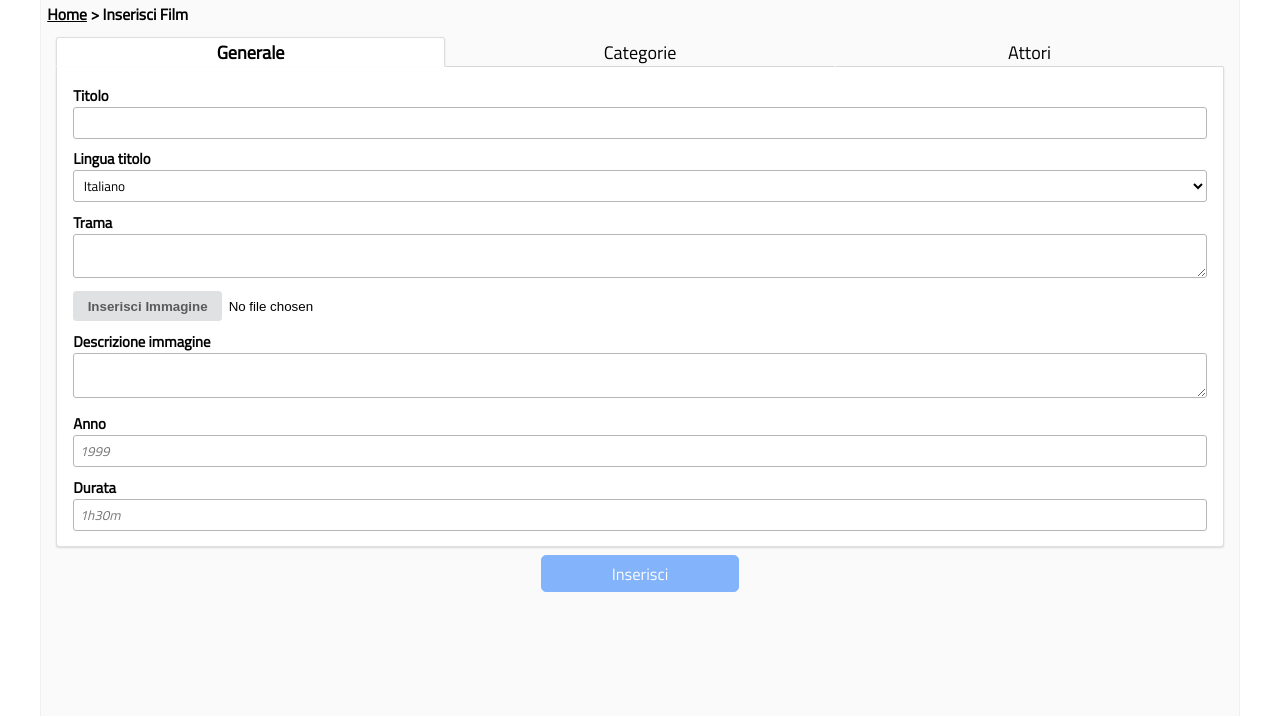
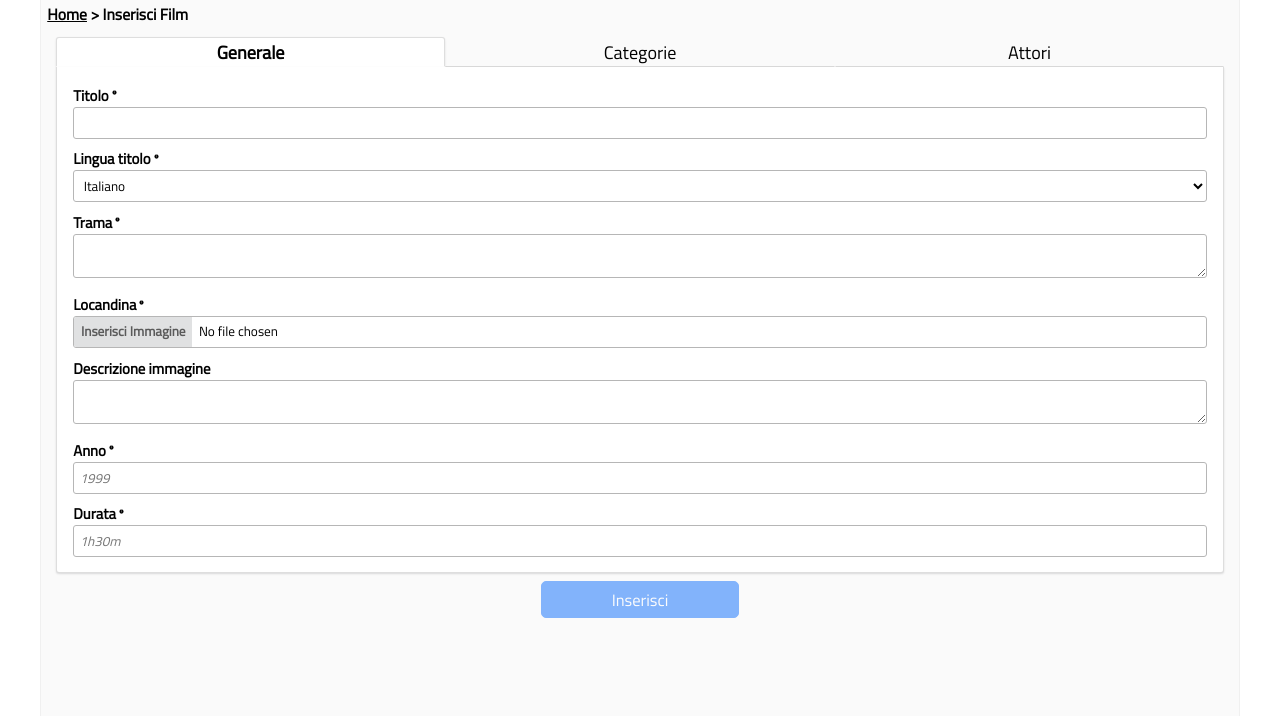
Before and after one commit to alessioberton/TecWeb2021, a PHP site: page /html/pagine_utente/inserisci_film.php in a window 1280 px wide. Shown: the part 82-800 px from the top of the page. Run offline with PHP 8.4, Linux system fonts and the light colour scheme.

Commit message:
Miglioramento form inserimento film

```diff
--- a/css/main.css
+++ b/css/main.css
@@ -431,18 +431,41 @@ header #movieSelect #movieSuggestionList img {
 	padding-bottom: 0.4em;
 }
 
+.file-input.text-input input {
+	padding-left: 0px;
+}
+
 .file-input input::before {
 	content: "Inserisci Immagine";
 	display: inline-block;
 	background: #e0e1e2;
-	border: 1px solid #e0e1e2;
+
 	color: rgba(0, 0, 0, 0.6);
-	border-radius: 3px;
-	padding: 0.5em 1em;
+
+	text-align: center;
+	padding: 0em 0.5em;
+	padding-top: 0.3em;
+
 	cursor: pointer;
 	font-size: 1em;
 	font-weight: bold;
 	margin-right: 0.5em;
+	height: 100%;
+}
+
+.file-input.error input::before {
+	background-color: rgb(134, 22, 22);
+	color: white;
+}
+
+.text-input label.required,
+.checkbox-group legend.required {
+	background-image: url("../img/icons/danger_icon.svg");
+	background-position: right;
+	background-position-y: 0.45em;
+	background-repeat: no-repeat;
+	background-size: 0.35em;
+	padding-right: 0.55em;
 }
 
 .text-input {
@@ -509,6 +532,15 @@ header #movieSelect #movieSuggestionList img {
 	margin: 0.4em 0em;
 	padding: 0.2em 0.6em;
 	border-radius: 3px;
+}
+
+.checkbox-group.error {
+	border-color: #9f3a38;
+	background-color: #fff6f6;
+}
+
+.checkbox-group.error > legend {
+	color: #9f3a38;
 }
 
 .checkbox-group > legend {
--- a/html/componenti/main.js
+++ b/html/componenti/main.js
@@ -142,6 +142,28 @@ function handleFormErrors() {
 			});
 		}
 	});
+
+	function checkboxGroupError() {
+		var check = document.querySelector("#insert-film-form #genre-checkboxes");
+		var checkboxes = check.querySelectorAll("input");
+		var oneChecked = false;
+		Array.prototype.forEach.call(checkboxes, function (el, i) {
+			if (el.checked) oneChecked = true;
+		});
+		if (oneChecked) {
+			check.className = check.className.replace("error", "");
+			checkboxes[0].setCustomValidity("");
+		} else {
+			check.classList.add("error");
+			checkboxes[0].setCustomValidity("No");
+		}
+	}
+
+	var checkboxes = document.querySelectorAll("#insert-film-form #genre-checkboxes input");
+	Array.prototype.forEach.call(checkboxes, function (el, i) {
+		el.addEventListener("change", checkboxGroupError);
+	});
+	checkboxGroupError();
 }
 
 function handleResizeChanges(event) {
--- a/html/pagine_utente/inserisci_film.html
+++ b/html/pagine_utente/inserisci_film.html
@@ -10,7 +10,9 @@
 	</head>
 	<body>
 		<customHeader />
-		<div class="breadcrumb"><a href="../pagine_principali/homepage.php"><span lang="en">Home</span></a> &gt; Inserisci Film</div>
+		<div class="breadcrumb">
+			<a href="../pagine_principali/homepage.php"><span lang="en">Home</span></a> &gt; Inserisci Film
+		</div>
 		<main id="content">
 			<p>#ESITO_INSERIMENTO#</p>
 			<form method="post" action="inserisci_film.php" enctype="multipart/form-data" id="insert-film-form">
@@ -27,27 +29,19 @@
 						>
 							Categorie
 						</button>
-						<button
-							type="button"
-							role="tab"
-							aria-selected="false"
-							aria-controls="actors-tab"
-							id="actors"
-							tabindex="-1"
-							data-deletable=""
-						>
+						<button type="button" role="tab" aria-selected="false" aria-controls="actors-tab" id="actors" tabindex="-1">
 							Attori
 						</button>
 					</div>
 					<div tabindex="0" role="tabpanel" id="main-tab" aria-labelledby="main">
 						<div class="field text-input#ERRORE_TITOLO#">
-							<label for="titolo">Titolo</label>
+							<label for="titolo" class="required">Titolo</label>
 							<input type="text" id="titolo" name="titolo" required value="#TITOLO_INITIAL#" />
 							<span id="titolo-desc" class="hint">Titolo già esistente</span>
 						</div>
 
 						<div class="field text-input">
-							<label for="lingua_titolo">Lingua titolo</label>
+							<label for="lingua_titolo" class="required">Lingua titolo</label>
 							<select id="lingua_titolo" name="lingua_titolo">
 								<option value="it" #SELECTED_lingua_titolo_it#>Italiano</option>
 								<option value="en" #SELECTED_lingua_titolo_en#>Inglese</option>
@@ -55,26 +49,30 @@
 						</div>
 
 						<div class="field text-input#ERRORE_TRAMA#">
-							<label for="trama">Trama</label>
+							<label for="trama" class="required">Trama</label>
 							<textarea id="trama" name="trama" maxlength="500" required>#TRAMA_INITIAL#</textarea>
 							<span id="trama-desc" class="hint">Lunghezza superiore ai 500 caratteri</span>
 						</div>
-						<div class="field file-input">
-							<label for="immagine" class="visuallyHidden">Inserisci immagine</label>
+
+						<div class="field text-input file-input#ERRORE_IMMAGINE#">
+							<label for="immagine" class="required">Locandina</label>
 							<input type="file" id="immagine" name="immagine" accept=".jpg,.jpeg,.png" required />
+							<span id="immagine-desc" class="hint">#ERRORE_IMMAGINE_DESC#</span>
 						</div>
 
 						<div class="field text-input">
 							<label for="descrizione_immagine">Descrizione immagine</label>
-							<textarea id="descrizione_immagine" name="descrizione_immagine" maxlength="100">
-							#DECRIZIONE_IMMAGINE_INITIAL#
-							</textarea
-							>
+							<textarea
+								id="descrizione_immagine"
+								name="descrizione_immagine"
+								maxlength="100"
+								#DECRIZIONE_IMMAGINE_INITIAL#
+							></textarea>
 							<span id="descrizione_immagine-desc" class="hint">Lunghezza superiore ai 100 caratteri</span>
 						</div>
 
 						<div class="field text-input">
-							<label for="anno">Anno</label>
+							<label for="anno" class="required">Anno</label>
 							<input
 								type="number"
 								id="anno"
@@ -89,7 +87,7 @@
 						</div>
 
 						<div class="field text-input">
-							<label for="durata">Durata</label>
+							<label for="durata" class="required">Durata</label>
 							<input
 								type="text"
 								id="durata"
@@ -104,7 +102,7 @@
 					</div>
 					<div tabindex="0" role="tabpanel" id="details-tab" aria-labelledby="details" class="is-hidden">
 						<div class="field text-input">
-							<label for="livello">Livello:</label>
+							<label for="livello" class="required">Livello</label>
 							<select id="livello" name="livello">
 								<option value="demenziale" #SELECTEDdemenziale#>Demenziale</option>
 								<option value="basso" #SELECTEDbasso#>Basso</option>
@@ -113,7 +111,7 @@
 							</select>
 						</div>
 						<div class="field text-input">
-							<label for="mood"><span lang="en">Mood</span>:</label><br />
+							<label for="mood" class="required"><span lang="en">Mood</span></label>
 							<select id="mood" name="mood">
 								<option value="suspense" #SELECTEDsuspense#><span lang="en">Suspense</span></option>
 								<option value="protesta" #SELECTEDprotesta#>Protesta</option>
@@ -124,16 +122,15 @@
 							</select>
 						</div>
 						<div class="field text-input">
-							<label for="eta_pubblico">Eta pubblico</label>
+							<label for="eta_pubblico" class="required">Eta pubblico</label>
 							<select id="eta_pubblico" name="eta_pubblico">
 								<option value="T" #SELECTEDT#>Tutti</option>
 								<option value="VM14" #SELECTEDVM14#>VM 14</option>
 								<option value="VM18" #SELECTEDVM18#>VM 18</option>
 							</select>
 						</div>
-						<!-- TODO: prendere dati dinamicamente -->
 						<fieldset class="checkbox-group" id="genre-checkboxes">
-							<legend>Genere:</legend>
+							<legend class="required">Genere</legend>
 							<div class="checkbox-field">
 								<input type="checkbox" id="genere_anime" name="genere[anime]" #CHECKED_genere_anime# />
 								<label for="genere_anime">Anime</label>
@@ -173,7 +170,7 @@
 							</div>
 						</fieldset>
 						<fieldset class="checkbox-group" id="platform-checkboxes">
-							<legend>Piattaforma:</legend>
+							<legend>Piattaforma</legend>
 
 							<div class="checkbox-field">
 								<input type="checkbox" id="piattaforma_netflix" name="piattaforma[netflix]" #CHECKEDnetflix# />
@@ -256,13 +253,13 @@
 						</fieldset>
 					</div>
 					<div tabindex="0" role="tabpanel" id="actors-tab" aria-labelledby="actors" class="is-hidden">
-						<div class="field text-input#ERRORE_ATTORI#">
-							<label for="attori">Attori</label>
+						<div class="field text-input">
+							<label for="attori" class="required">Attori</label>
 							<span id="attori-desc" class="hint">Errore usare il formato: nome cognome, nome cognome</span>
 							<input type="text" id="attori" name="attori" required value="#ATTORI_INITIAL#" />
 						</div>
-						<div class="field text-input#ERRORE_REGISTI#">
-							<label for="registi">Registi</label>
+						<div class="field text-input">
+							<label for="registi" class="required">Registi</label>
 							<span id="registi-desc" class="hint">Errore usare il formato: nome cognome, nome cognome</span>
 							<input type="text" id="registi" name="registi" required value="#REGISTI_INITIAL#" />
 						</div>
--- a/html/pagine_utente/inserisci_film.php
+++ b/html/pagine_utente/inserisci_film.php
@@ -193,6 +193,7 @@ if(!empty($_POST) && !empty($_POST["lingua_titolo"] && empty($_GET["inserted"]))
     $page = str_replace("#ERRORE_ANNO#", "", $page);
     $page = str_replace("#ERRORE_ATTORI#", "", $page);
     $page = str_replace("#ERRORE_REGISTI#", "", $page);
+	$page = str_replace("#ERRORE_IMMAGINE#", "", $page);
 }
 
 $header = new Header();
@@ -221,6 +222,11 @@ function validateFields(){
     if($anno >= 1900 && $anno <= 2023) $page = str_replace("#ERRORE_ANNO#", "", $page);
     else{str_replace("#ERRORE_ANNO#", " error", $page); $error = true; }
 
+	if($error=true) {
+		$page = str_replace("#ERRORE_IMMAGINE#", " error", $page);
+		$page = str_replace("#ERRORE_IMMAGINE_DESC#", "Re-inserire immagine", $page);
+	}
+	else $page = str_replace("#ERRORE_IMMAGINE#", "", $page);
    /* 	if(preg_match_all("/[^,\s][^\,]*[^,\s]*", $attori)) $page = str_replace("#ERRORE_ATTORI#", "", $page);
    	else{$page = str_replace("#ERRORE_ATTORI#", " error", $page); $error = true;}
 
```
Also changed, not shown: img/icons/danger_icon.svg (added).
